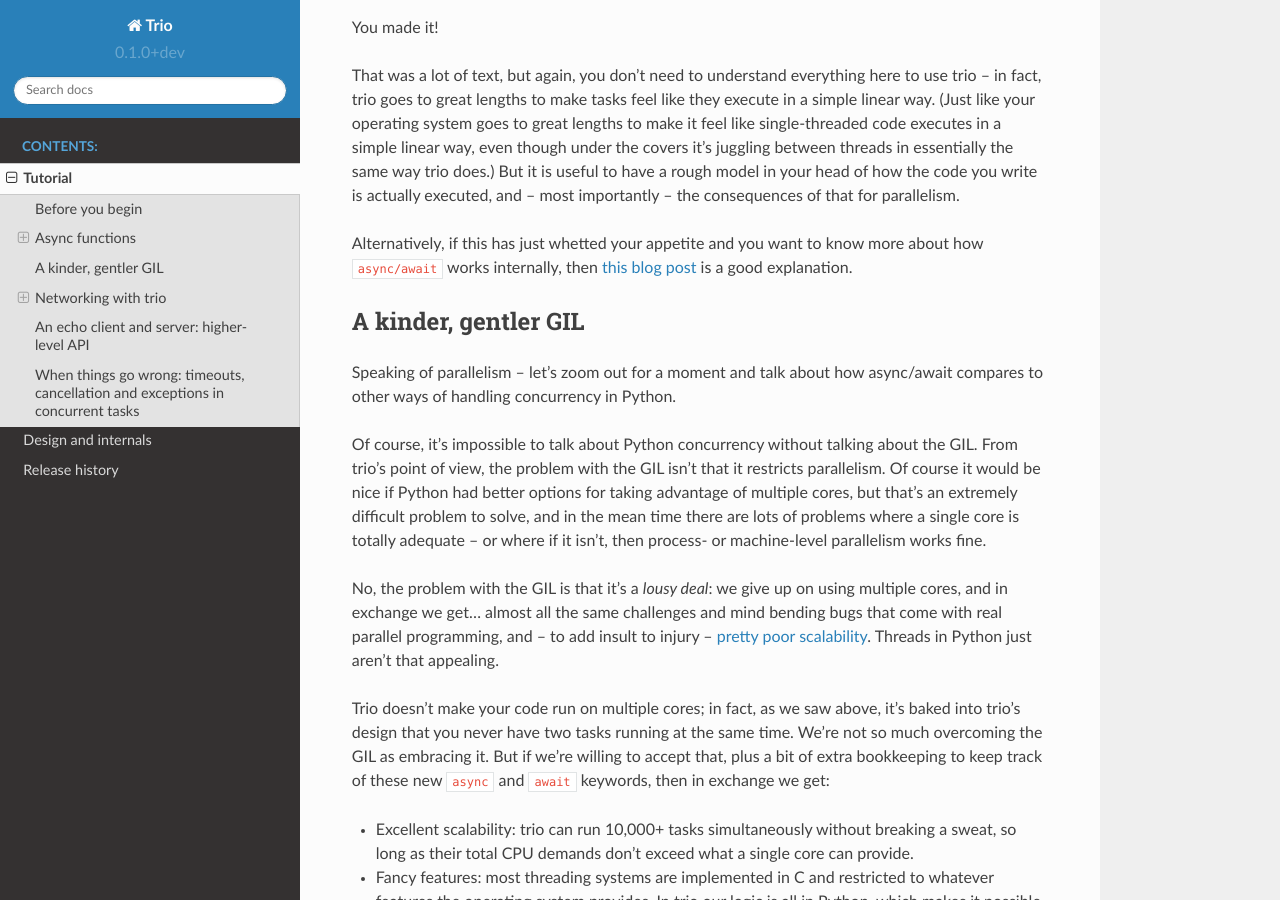
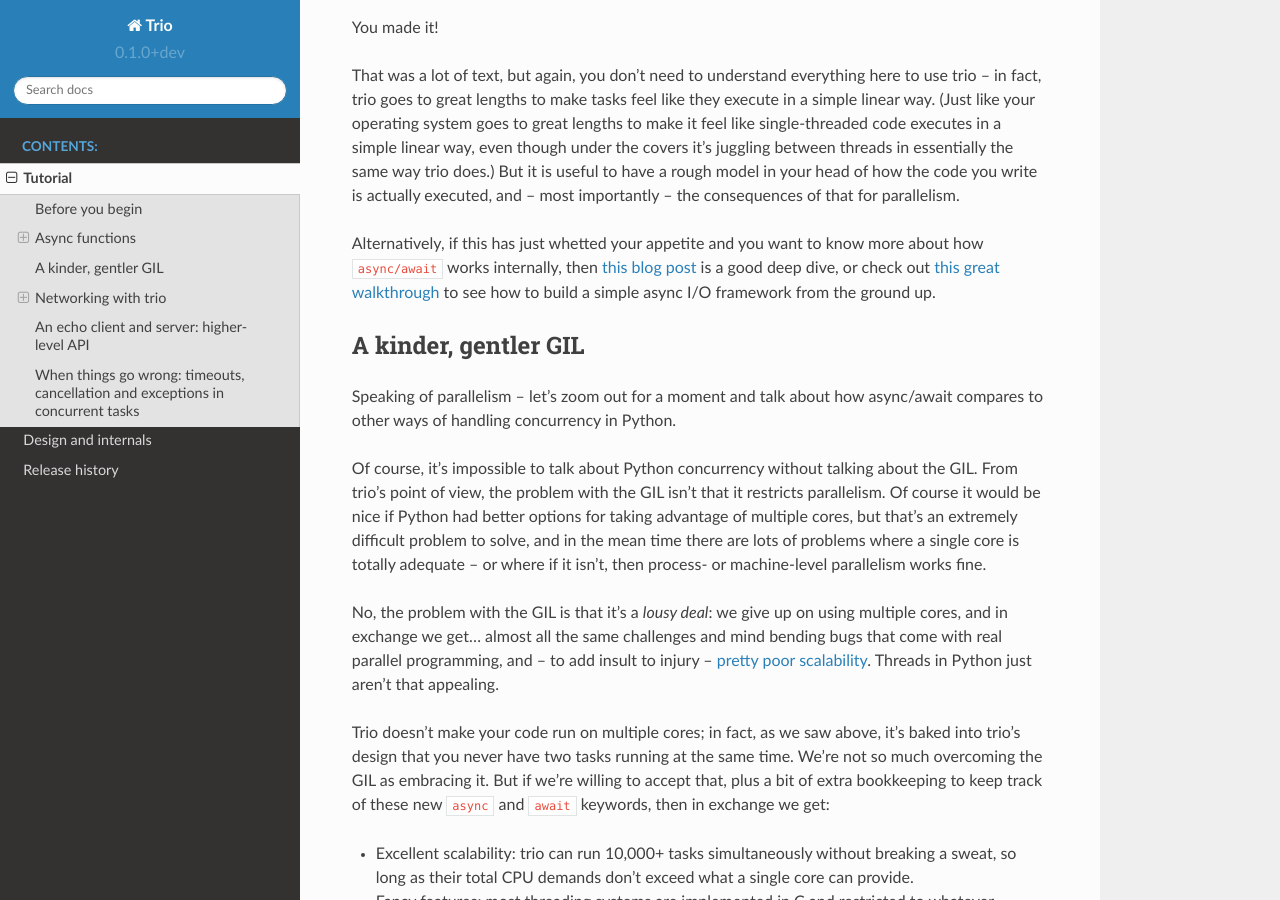
Before and after one commit to GangCheng0619/trio-py-app, a Sphinx documentation site: the page built from docs/source/tutorial.rst, in a window 1280 px wide and 900 px high, scrolled down 12558 px. Built offline with Sphinx 7.4.7 and the Read the Docs theme 2.0.0, drawn with Linux system fonts in a browser that asks for light colours; pages that are not in the unit, such as notebooks, are missing from menus; the version number is read from the project's files by our own code.

Commit message:
Add link to @AndreLouisCaron's great async/await walkthrough

```diff
--- a/docs/source/tutorial.rst
+++ b/docs/source/tutorial.rst
@@ -635,7 +635,9 @@
 know more about how ``async/await`` works internally, then `this blog
 post
 <https://snarky.ca/how-the-heck-does-async-await-work-in-python-3-5/>`__
-is a good explanation.
+is a good deep dive, or check out `this great walkthrough
+<https://github.com/AndreLouisCaron/a-tale-of-event-loops>`__ to see
+how to build a simple async I/O framework from the ground up.
 
 
 A kinder, gentler GIL
```
